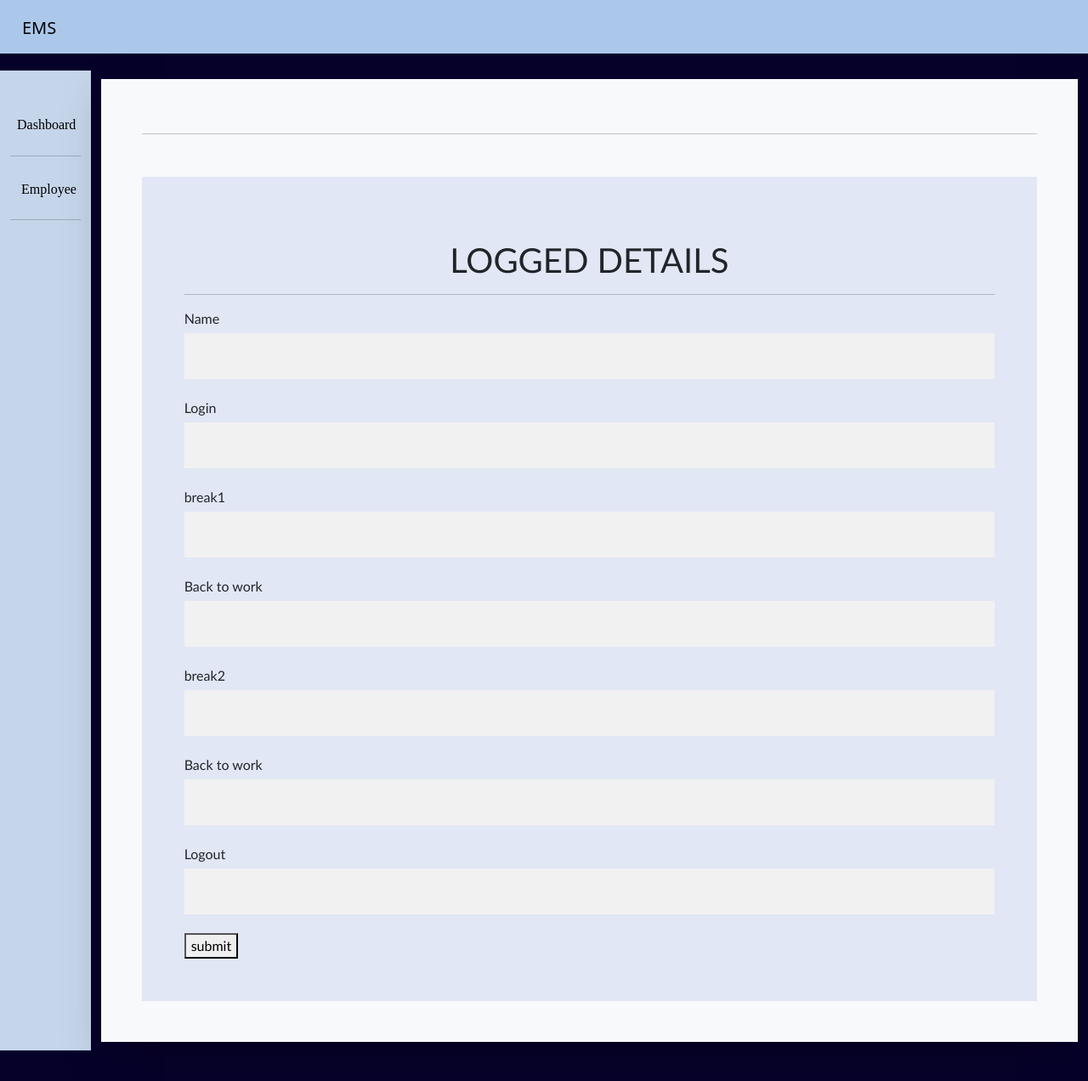
After one commit to Visbin14/Employee-management-system, a Django app: template templates/log/edit.html in a window 1280 px wide. The commit adds this page. Shown: the whole page at 85% size. Run offline with Django 4.2, Linux system fonts and the light colour scheme; the template is opened without the code that fills it, so the values that code supplies are empty.

Commit message:
edit tym manually

```diff
--- /dev/null
+++ b/templates/log/edit.html
@@ -0,0 +1,100 @@
+{% load static %}
+<html>
+<head>
+    <title>Employee details</title>
+    <link  rel="stylesheet" href="{% static 'css/style.css' %}">
+    <link href="https://cdn.jsdelivr.net/npm/bootstrap@5.0.2/dist/css/bootstrap.min.css" rel="stylesheet" integrity="sha384-EVSTQN3/azprG1Anm3QDgpJLIm9Nao0Yz1ztcQTwFspd3yD65VohhpuuCOmLASjC" crossorigin="anonymous">
+    <link rel="stylesheet" href="{% static 'style.css' %}">
+</head>
+<style>
+    .container {
+    margin-top:50px;
+    padding: 50px;
+  background-color: #e1e7f5;
+}
+body{
+  font-family: Calibri, Helvetica, sans-serif;
+  background-color: #060129;
+
+  }
+  input[type=text], input[type=password], input[type=email],textarea {
+   width: 100%;
+  padding: 15px;
+  margin: 5px 0 22px 0;
+  display: inline-block;
+  border: none;
+  background: #f1f1f1;
+}
+ div {
+    padding: 10px 0;
+      }
+ .login{
+ margin-top: -52px;
+    }
+</style>
+<body>
+<form method="POST" action="">
+             {% csrf_token %}
+<nav style="background-color:  #abc8eb;
+    height: 63px;">
+  <a class="navbar-brand" href="#" style="font-family: system-ui;">EMS</a>
+  <button class="navbar-toggler" type="button" data-toggle="collapse" data-target="#navbarText" aria-controls="navbarText" aria-expanded="false" aria-label="Toggle navigation">
+    <span class="navbar-toggler-icon"></span>
+  </button>
+  <div class="collapse navbar-collapse" id="navbarText">
+    <span class="navbar-text" style="position: absolute;left: 1259px;">
+      <a style="text-decoration: none;" href=""></a>
+    </span>
+  </div>
+</nav>
+<div class="container-fluid">
+  <div class="row" style="min-height: 700px;">
+    <div class="col-sm-1" style="background-color: #c5d6eb;">
+        <br>
+        <div id="myDIV">
+            <a class="btn active" style="color: black;text-decoration: dashed;font-family: auto;padding: 7px;" href="{% url 'index' %}" >Dashboard</a><br>
+        <hr><a class="btn " style="color: black;text-decoration: dashed;font-family: auto;padding-top: inherit;" href="{% url 'employee' %}">Employee</a>
+
+<hr>
+        </div>
+
+    </div>
+      <div class="col-sm-11">
+
+         <div class="p-5 bottom-radious bg-light shadow-lg" style="min-height:600px;">
+
+              <p class="lead"></p>
+              <hr class="my-2">
+
+
+
+<form class="login" method="POST" action="{% url 'add' %}">
+     {% csrf_token %}
+  <div class="container">
+
+      <br>
+
+  <center><h1>LOGGED DETAILS</h1> </center>
+  <hr>
+      <label>Name</label>
+<input type="text" name="name"  value="{{a}}" placeholder=""  size="15" required />
+<label>Login</label>
+<input type="text" name="login" value="{{log_time}}" placeholder="" size="15" required />
+
+
+<label>break1</label>
+<input type="text" name="break1" value="{{x.break1}}" placeholder="" size="15"required />
+<label>Back to work</label>
+<input type="text" name="Back to work" value="{{x.back_to_work1}}"  placeholder="" size="15"required />
+
+ <label>break2</label>
+<input type="text" name="break2" value="{{x.break2}}" placeholder="" size="15"required />
+<label>Back to work</label>
+<input type="text" name="Back to work" value="{{x.back_to_work2}}" placeholder="" size="15"required />
+<label>Logout</label>
+<input type="text" name="logout" value="{{out_time}}" placeholder="" size="15" required />
+      <button>submit</button>
+  </div>
+
+</body>
+</html>
--- a/templates/log/index2.html
+++ b/templates/log/index2.html
@@ -19,6 +19,7 @@
         $(this).parents("tr").remove();
 		$(".add-new").removeAttr("disabled");
     });
+
     </script>
 </head>
 <body>
```
Also changed, not shown: Ems/urls.py (+5 -2 lines), Ems/views.py (+110 -112 lines), templates/log/index.html (+22 -1 lines).
